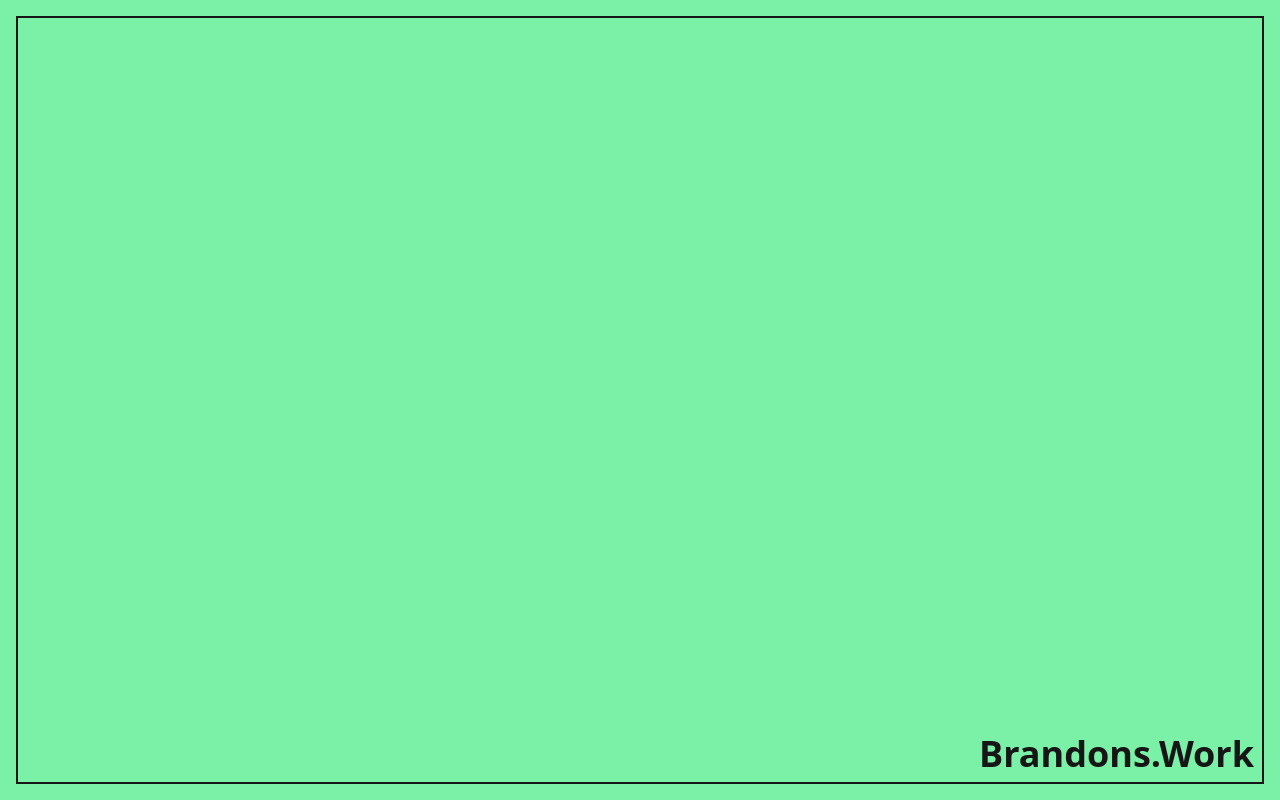
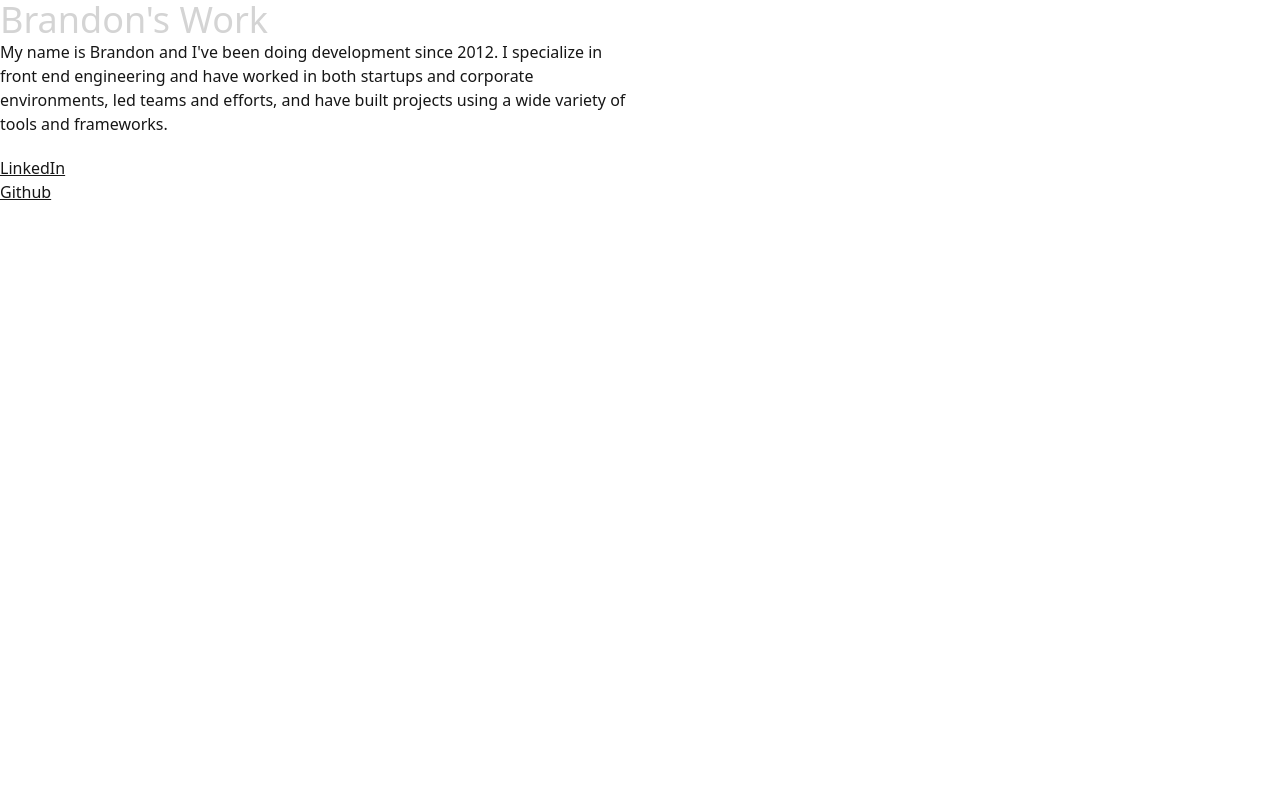
Before and after one commit to github-bdem/brandons.work, a React (Vite) app: page / in a window 1280 px wide. Built offline with nearby package versions, Linux system fonts and the light colour scheme; grey boxes are pictures that could not be loaded.

Commit message:
gets basic site content up

```diff
--- a/src/App.tsx
+++ b/src/App.tsx
@@ -4,19 +4,24 @@ import projects from "./Projects";
 function App() {
     return (
         <div className="h-screen snap-y snap-mandatory flex-col overflow-y-auto">
-            <div className="h-full shrink-0 snap-start bg-green-300 p-4">
-                <div className="flex size-full items-end justify-end border-2">
-                    <h1 className="mr-2 mb-2 text-4xl font-semibold">
-                        Brandons.Work
-                    </h1>
+            <div className="h-full shrink-0 snap-start">
+                <h1 className="text-primary text-4xl">{`Brandon's Work`}</h1>
+                <p className="mb-5 md:w-1/2">
+                    {`My name is Brandon and I've been doing development
+                            since 2012. I specialize in front end engineering
+                            and have worked in both startups and corporate
+                            environments, led teams and efforts, and have built
+                            projects using a wide variety of tools and frameworks.`}
+                </p>
+                <div className="flex flex-col">
+                    <a className="link">LinkedIn</a>
+                    <a className="link">Github</a>
                 </div>
             </div>
 
             <div className="h-full shrink-0 snap-start">
-                <div className="carousel h-full w-full">
+                <div className="flex h-full w-full flex-wrap gap-2 p-2">
                     {projects.map((project, index: number) => {
-                        console.log(index);
-                        console.log(projects.length);
                         return (
                             <ProjectSlide
                                 key={`item-${index}`}
@@ -27,27 +32,6 @@ function App() {
                     })}
                 </div>
             </div>
-            <div className="flex h-full shrink-0 snap-start items-center justify-center bg-purple-300 align-middle">
-                <div className="card bg-base-100 m-4 flex flex-col p-4 md:m-0 md:w-1/2 md:flex-row">
-                    <p className="mb-5 md:w-1/2">
-                        {`My name is Brandon and I've been doing development
-                            since 2012. I specialize in front end engineering
-                            and have worked in both startups and corporate
-                            environments, led teams and efforts, and have built
-                            projects using a wide variety of tools and frameworks.`}
-                    </p>
-                    <div className="divider divider-horizontal" />
-                    <div className="flex flex-col md:w-1/2">
-                        <p className="mb-2">
-                            {`If you're interested in contacting me feel free to message me at the urls below.`}
-                        </p>
-                        <div className="flex flex-col">
-                            <a className="link">LinkedIn</a>
-                            <a className="link">Github</a>
-                        </div>
-                    </div>
-                </div>
-            </div>
         </div>
     );
 }
--- a/src/Projects.ts
+++ b/src/Projects.ts
@@ -14,48 +14,64 @@ interface Project {
 
 const projects = [
     {
-        id: "766dda39-6c26-4ed1-87a2-fc84a4d8fa1b",
-        name: "Food Roulette",
-        description:
-            "Lorem ipsum dolor sit amet, consectetur adipiscing elit. Phasellus semper nunc vitae blandit mattis. Curabitur non gravida nisi. Nam non mi augue. Donec pretium tortor id tellus blandit, ut congue metus laoreet. Nam laoreet aliquet elementum. Maecenas in ipsum tortor. Quisque id tristique dolor, non feugiat elit. ",
+        id: "72660e92-7fdc-4739-9dc0-beef37719f4a",
+        name: "Vite React Tailwind Project Template",
+        description: `Template repository branched from Food-Roulette project.  Contains all the project structure, linting, tooling, etc. that I prefer when building out a site.`,
         previewImageUrl: "",
         repoLink: {
             displayText: "Github",
-            href: "wwww.github.com",
+            href: "https://github.com/github-bdem/vite-react-tailwind-project-template",
+        },
+    },
+    {
+        id: "766dda39-6c26-4ed1-87a2-fc84a4d8fa1b",
+        name: "Food Roulette",
+        description: `Improved food finding web app written in TS, React, and Tailwind.  This project was an extension of the older 'Goto.pizza'`,
+        previewImageUrl: "",
+        repoLink: {
+            displayText: "Github",
+            href: "https://github.com/github-bdem/food-roulette",
         },
         liveLink: {
-            displayText: "Github",
-            href: "wwww.github.com",
+            displayText: "Food Roulette",
+            href: "https://www.food-roulette.app/",
         },
     },
     {
         id: "3c67f930-7e99-44e5-8643-7a33dce15266",
-        name: "Food Roulette",
+        name: "Goto.pizza",
         description:
-            "Lorem ipsum dolor sit amet, consectetur adipiscing elit. Phasellus semper nunc vitae blandit mattis. Curabitur non gravida nisi. Nam non mi augue. Donec pretium tortor id tellus blandit, ut congue metus laoreet. Nam laoreet aliquet elementum. Maecenas in ipsum tortor. Quisque id tristique dolor, non feugiat elit. ",
+            "Fun Google maps based toy project built in react/JS.  I had bought the url 'goto.pizza' and figured I may as well do something with it, and thus this site was born.",
         previewImageUrl: "",
         repoLink: {
             displayText: "Github",
-            href: "wwww.github.com",
+            href: "https://github.com/github-bdem/goto.pizza",
         },
-        liveLink: {
+    },
+    {
+        id: "534589e2-7d86-4761-a4df-a7496baf1c18",
+        name: "OS Input Capture",
+        description:
+            "Node.js keyboard, mouse, and screen capture and logging utility for linux.",
+        previewImageUrl: "",
+        repoLink: {
             displayText: "Github",
-            href: "wwww.github.com",
+            href: "https://github.com/github-bdem/os-input-capture",
         },
     },
     {
         id: "621331de-1e70-4e4f-b9d4-314386dbe811",
-        name: "Food Roulette",
+        name: "PyPWA",
         description:
-            "Lorem ipsum dolor sit amet, consectetur adipiscing elit. Phasellus semper nunc vitae blandit mattis. Curabitur non gravida nisi. Nam non mi augue. Donec pretium tortor id tellus blandit, ut congue metus laoreet. Nam laoreet aliquet elementum. Maecenas in ipsum tortor. Quisque id tristique dolor, non feugiat elit. ",
+            "A python based software framework designed to perform Partial Wave and Amplitude Analysis with the goal of extracting resonance information from multi-particle final states.",
         previewImageUrl: "",
         repoLink: {
             displayText: "Github",
-            href: "wwww.github.com",
+            href: "https://github.com/JeffersonLab/PyPWA",
         },
         liveLink: {
-            displayText: "Github",
-            href: "wwww.github.com",
+            displayText: "JLAB Project Page",
+            href: "https://www.jlab.org/pypwa",
         },
     },
 ] as Project[];
--- a/src/components/ProjectSlide.tsx
+++ b/src/components/ProjectSlide.tsx
@@ -7,15 +7,14 @@ interface ProjectSlideProps {
 
 function ProjectSlide({ index, project }: ProjectSlideProps) {
     return (
-        <div
-            id={`slide${index}`}
-            className="card bg-base-100 size-full md:shadow-sm"
-        >
+        <div id={`slide${index}`} className="card bg-base-300">
             <div className="flex flex-col">
-                <img
-                    src="https://img.daisyui.com/images/stock/photo-1606107557195-0e29a4b5b4aa.webp"
-                    alt="Shoes"
-                />
+                {project.previewImageUrl ?? (
+                    <img
+                        src="https://img.daisyui.com/images/stock/photo-1606107557195-0e29a4b5b4aa.webp"
+                        alt="Shoes"
+                    />
+                )}
                 <div className="flex flex-col">
                     <h2 className="text-2xl">{project.name}</h2>
                     {project.liveLink ? (
--- a/src/index.css
+++ b/src/index.css
@@ -8,28 +8,28 @@
 @plugin "daisyui/theme" {
     name: "wireframe";
     default: false;
-    prefersdark: false;
-    color-scheme: "light";
-    --color-base-100: oklch(100% 0 0);
-    --color-base-200: oklch(97% 0 0);
-    --color-base-300: oklch(94% 0 0);
-    --color-base-content: oklch(20% 0 0);
-    --color-primary: oklch(87% 0 0);
-    --color-primary-content: oklch(26% 0 0);
-    --color-secondary: oklch(87% 0 0);
-    --color-secondary-content: oklch(26% 0 0);
-    --color-accent: oklch(87% 0 0);
-    --color-accent-content: oklch(26% 0 0);
-    --color-neutral: oklch(87% 0 0);
-    --color-neutral-content: oklch(26% 0 0);
-    --color-info: oklch(44% 0.11 240.79);
-    --color-info-content: oklch(90% 0.058 230.902);
-    --color-success: oklch(43% 0.095 166.913);
-    --color-success-content: oklch(90% 0.093 164.15);
-    --color-warning: oklch(47% 0.137 46.201);
-    --color-warning-content: oklch(92% 0.12 95.746);
-    --color-error: oklch(44% 0.177 26.899);
-    --color-error-content: oklch(88% 0.062 18.334);
+    prefersdark: true;
+    color-scheme: "dark";
+    --color-base-100: #2e2e2e;
+    --color-base-200: #3d3d3d;
+    --color-base-300: #4f4e4e;
+    --color-base-content: #d6d6d6;
+    --color-primary: #e14775;
+    --color-primary-content: #fefaf9;
+    --color-secondary: #e16032;
+    --color-secondary-content: #fefaf9;
+    --color-accent: #cc7a0a;
+    --color-accent-content: #fefaf9;
+    --color-neutral: #403e41;
+    --color-neutral-content: #fefaf9;
+    --color-info: #1c8ca8;
+    --color-info-content: #fefaf9;
+    --color-success: #269d69;
+    --color-success-content: #fefaf9;
+    --color-warning: #cc7a0a;
+    --color-warning-content: #fefaf9;
+    --color-error: #e14775;
+    --color-error-content: #fefaf9;
     --radius-selector: 0rem;
     --radius-field: 0rem;
     --radius-box: 0rem;
```
